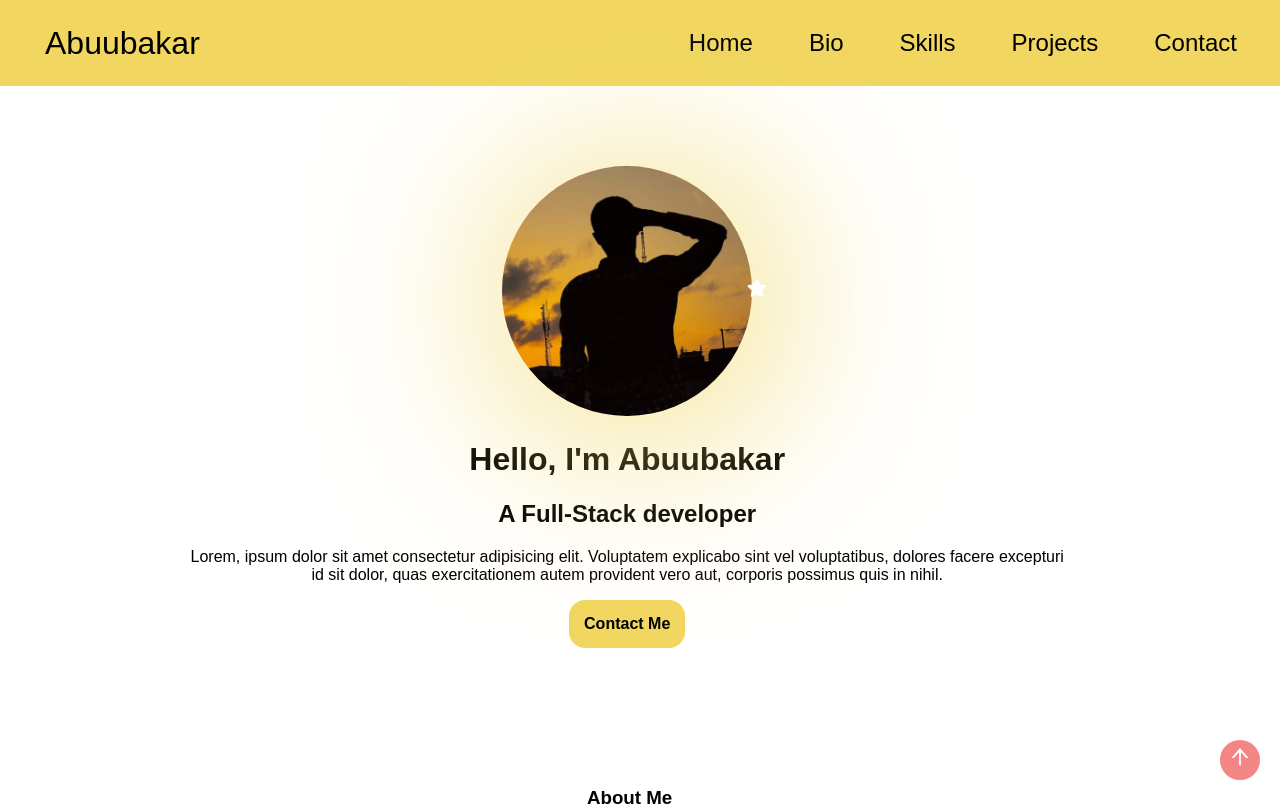
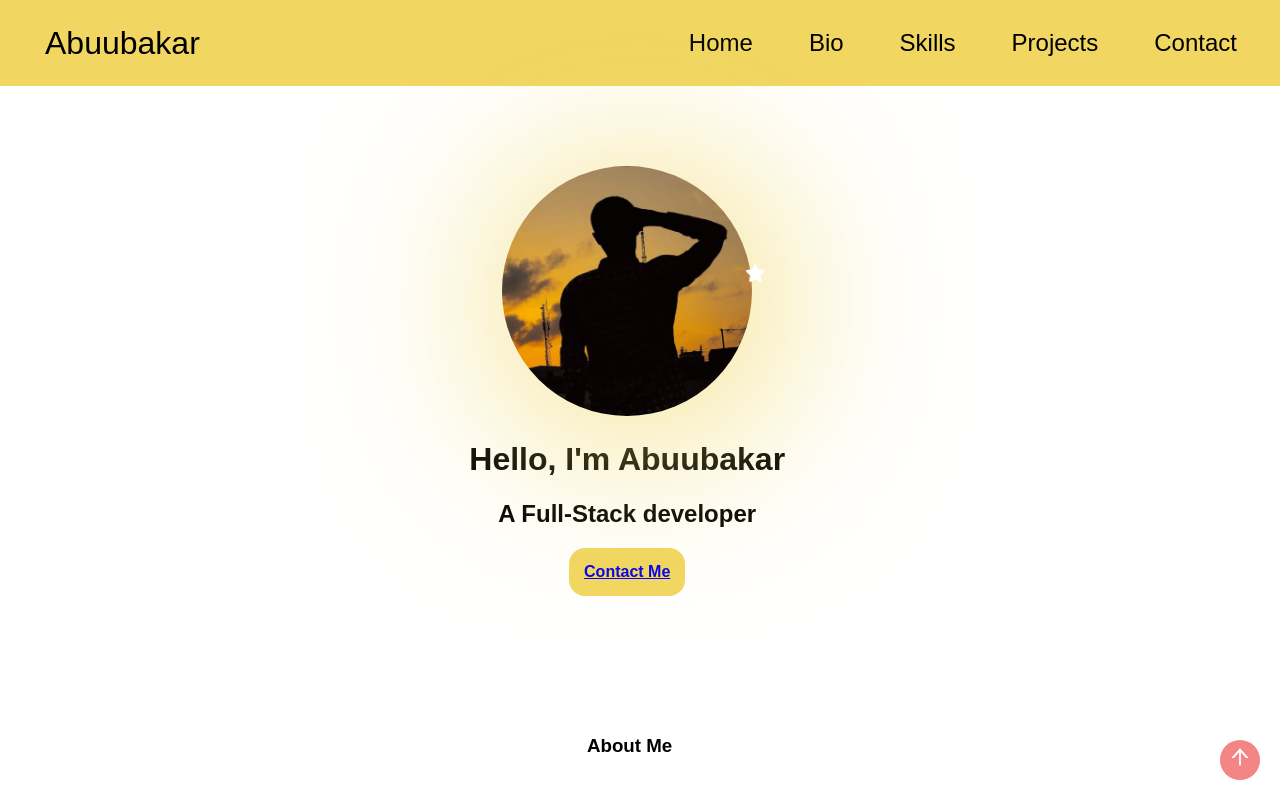
Before and after one commit to Abuubakar-Ciise/Personal-Portfolio, a React (Vite) app: page / in a window 1280 px wide. Shown: the top 806 px of the page. Built offline with nearby package versions, Linux system fonts and the light colour scheme.

Commit message:
Update HomePage.jsx

```diff
--- a/src/pages/HomePage.jsx
+++ b/src/pages/HomePage.jsx
@@ -16,8 +16,7 @@ const Home = ()=>{
             <div className="Me">
                 <h1>Hello, I'm Abuubakar</h1>
                 <h2>A Full-Stack developer</h2>
-                <p>Lorem, ipsum dolor sit amet consectetur adipisicing elit. Voluptatem explicabo sint vel voluptatibus, dolores facere excepturi <br /> id sit dolor, quas exercitationem autem provident vero aut, corporis possimus quis in nihil.</p>
-                <button className="Contact">Contact Me</button>
+           <button className="Contact"><a href="#Contact">Contact Me</a></button>
             </div>
             <div className="img">
             <i class="icon"><FaStar size={20} color="white" /></i>
```
